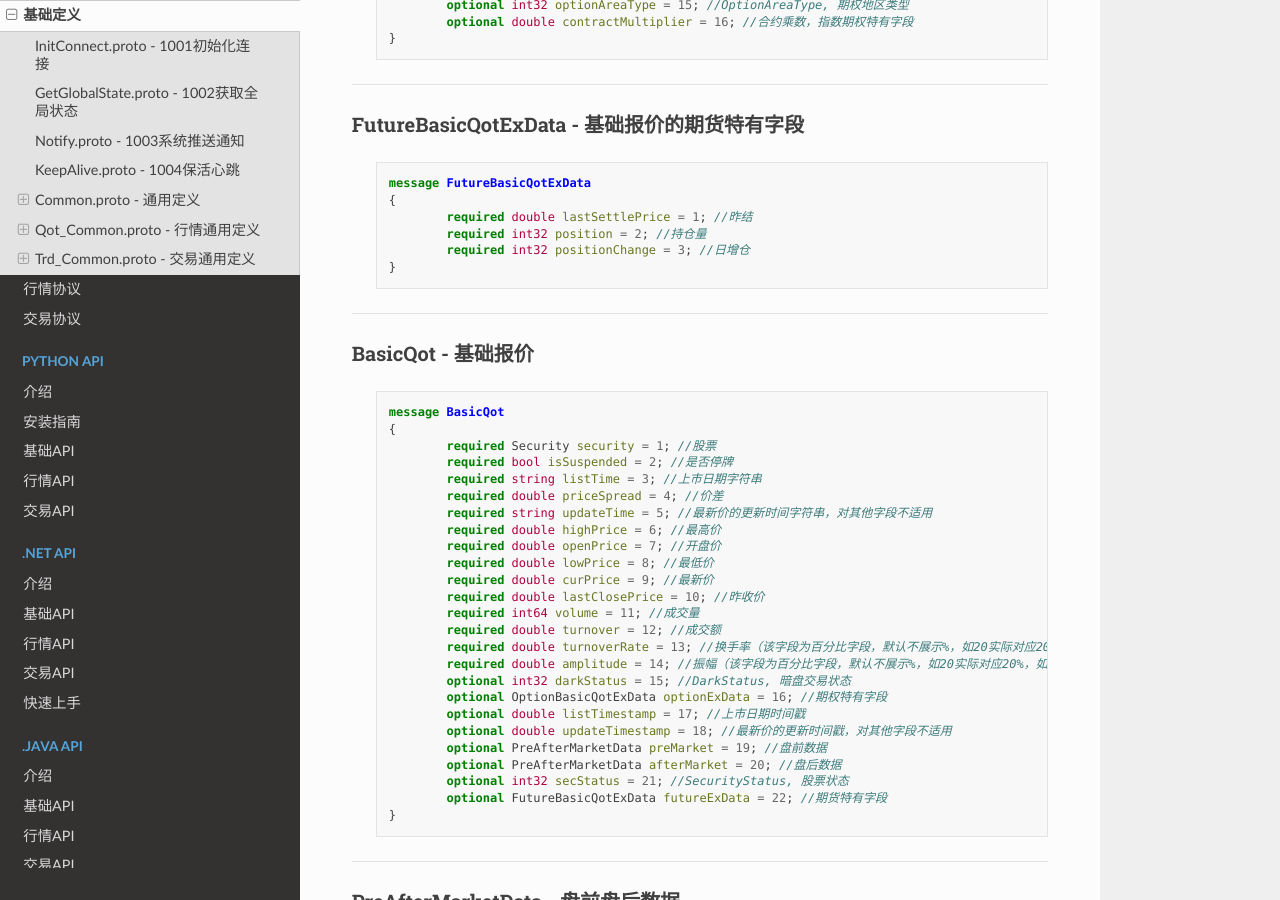
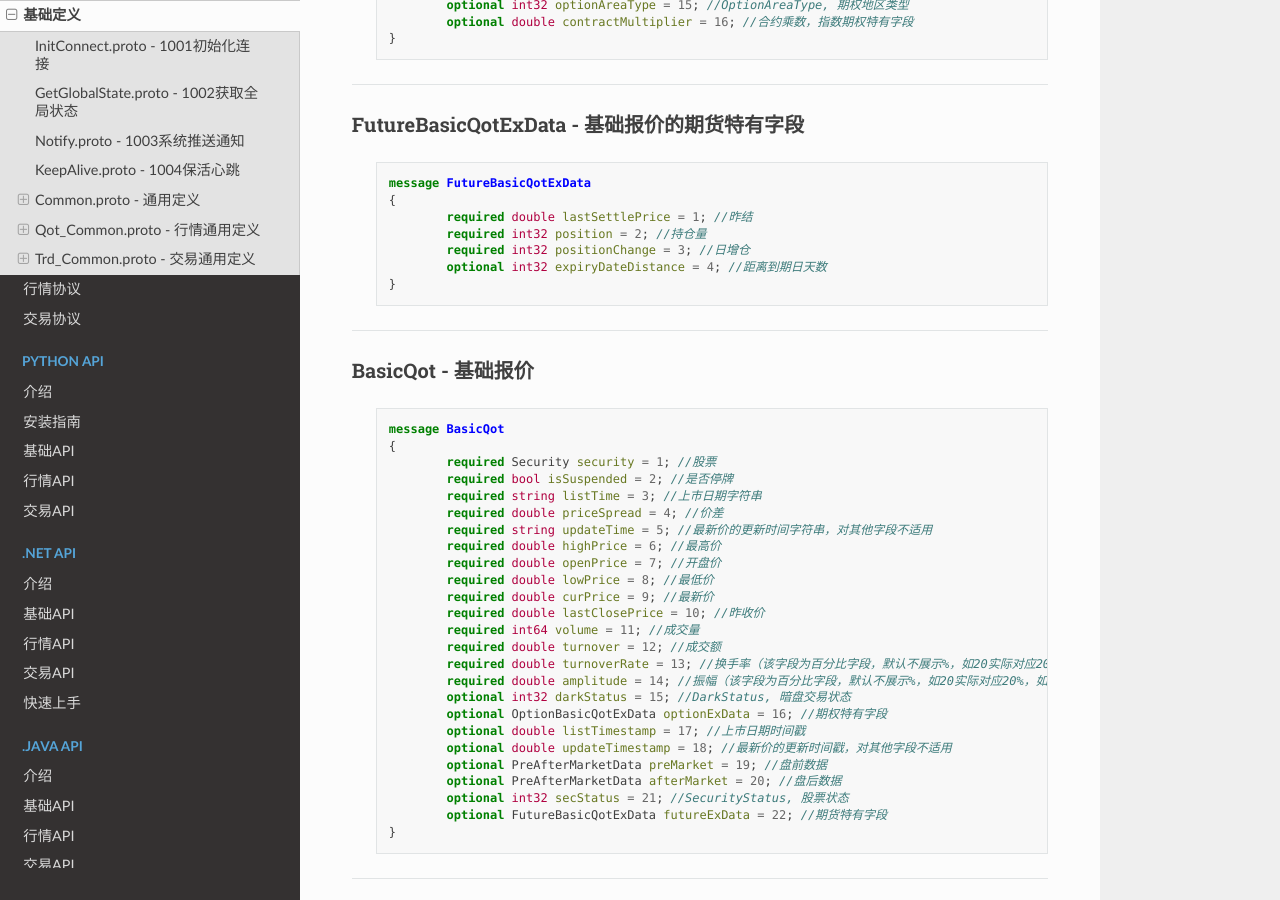
Before and after one commit to FutunnOpen/futu-api-doc, a Sphinx documentation site: the page built from doc_maker/source/protocol/base_define.rst, in a window 1280 px wide and 900 px high, scrolled down 18471 px. Built offline with Sphinx 7.4.7 and the Read the Docs theme 2.0.0, drawn with Linux system fonts in a browser that asks for light colours.

Commit message:
新增期货字段

```diff
--- a/doc_maker/source/protocol/base_define.rst
+++ b/doc_maker/source/protocol/base_define.rst
@@ -1104,6 +1104,7 @@ FutureBasicQotExData - 基础报价的期货特有字段
 		required double lastSettlePrice = 1; //昨结
 		required int32 position = 2; //持仓量
 		required int32 positionChange = 3; //日增仓
+		optional int32 expiryDateDistance = 4; //距离到期日天数
 	}
 
 ----------------------------------------------------------------------------------------------
```
